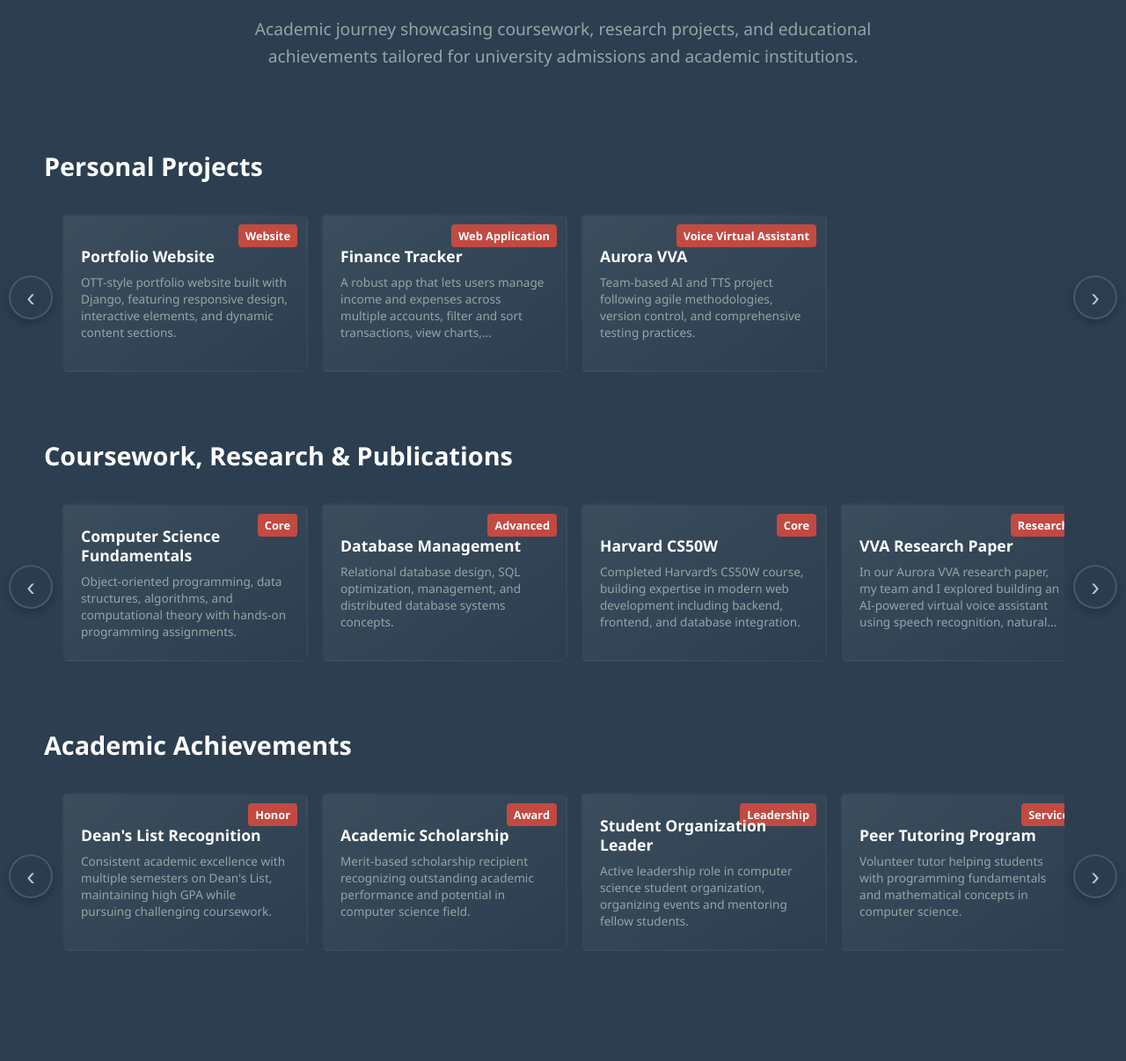
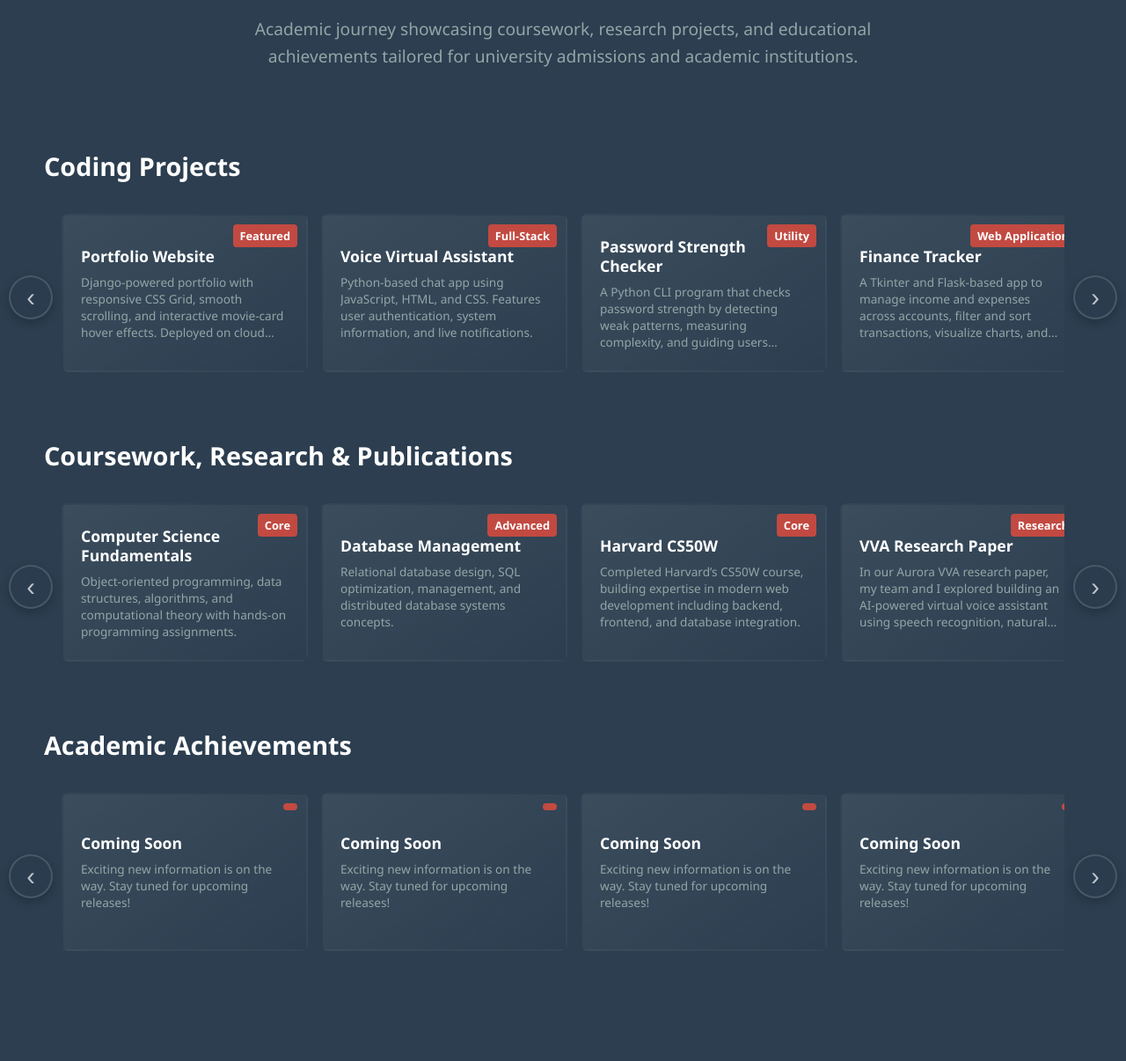
Before and after one commit to zaid3004/portfolio-website, a Django app: page /university in a window 1280 px wide. Shown: the part 222-1428 px from the top of the page at 88% size. Run offline with Django 5.2, Linux system fonts and the light colour scheme.

Commit message:
added more info cards, modal content for said cards and the remaining cards have the coming soon message

```diff
--- a/website/static/website/js/exploded-view.js
+++ b/website/static/website/js/exploded-view.js
@@ -29,6 +29,7 @@ const cardData = {
             { text: 'View Certificate', url: '#' }
         ]
     },
+
     'Accenture Job Simulation': {
         rating: 'June 2024',
         title: 'Accenture Job Simulation',
@@ -57,6 +58,7 @@ const cardData = {
             { text: 'View Certificate', url: '#' }
         ]
     },
+
     'JP Morgan & Chase Program': {
         rating: 'July 2024',
         title: 'JP Morgan & Chase Program',
@@ -85,6 +87,7 @@ const cardData = {
             { text: 'View Certificate', url: '#' }
         ]
     },
+
     'The Forage Programs': {
         rating: '2024 - 2025',
         title: 'The Forage Programs',
@@ -113,6 +116,7 @@ const cardData = {
             { text: 'View Certificates', url: '#' }
         ]
     },
+
     'Python Ecosystem': {
         rating: 'Intermediate',
         title: 'Python Ecosystem',
@@ -142,6 +146,7 @@ const cardData = {
             { text: 'Live Demo Of VVA', url: 'https://orion-vva.vercel.app' }
         ]
     },
+
     'JavaScript, HTML and CSS': {
         rating: 'Advanced',
         title: 'JavaScript, HTML And CSS',
@@ -169,6 +174,7 @@ const cardData = {
         },
         links: []
     },
+
     'Database Management': {
         rating: 'Beginner',
         title: 'Database Management',
@@ -194,6 +200,7 @@ const cardData = {
         },
         links: []
     },
+
     'Version Control': {
         rating: 'Advanced',
         title: 'Version Control',
@@ -220,6 +227,7 @@ const cardData = {
             { text: 'View GitHub', url: 'https://github.com/zaid3004' }
         ]
     },
+
     'Portfolio Website': {
         rating: "Featured - You're Here!",
         title: 'Portfolio Website',
@@ -245,6 +253,7 @@ const cardData = {
             { text: 'View Repository', url: 'https://github.com/zaid3004/portfolio-website' }
         ]
     },
+
     'Voice Virtual Assistant': {
         rating: 'Orion VVA - Public',
         title: 'Voice Virtual Assistant',
@@ -271,6 +280,7 @@ const cardData = {
             { text: 'View Repository', url: 'https://github.com/zaid3004/orion-vva' }
         ]
     },
+
     'Finance Tracker': {
         rating: 'Web Application - Not Public',
         title: 'Finance Tracker',
@@ -296,6 +306,7 @@ const cardData = {
             { text: 'View Code', url: 'https://github.com/zaid3004/finance-tracker' }
         ]
     },
+
     'QR Code Generator': {
         rating: 'Image Generator - Not Public',
         title: 'QR Code Generator',
@@ -320,6 +331,7 @@ const cardData = {
             { text: 'View Code', url: 'https://github.com/zaid3004/qr-generator' }
         ]
     },
+
     'Harvard CS50W': {
         rating: '2025',
         title: 'Harvard CS50W: Web Development With Python & JavaScript',
@@ -343,6 +355,7 @@ const cardData = {
             { text: 'View Certificate', url: '#' }
         ]
     },
+
     'MUN Leadership': {
         rating: '2025',
         title: 'Model United Nations – Head of Technology',
@@ -365,7 +378,193 @@ const cardData = {
             { text: 'Event Website', url: 'https://gcs-mun.vercel.app' },
             { text: 'Leadership Recognition', url: '#' }
         ]
-    }
+    },
+
+    'Aurora VVA': {
+        rating: 'Voice Virtual Assistant',
+        title: 'Aurora VVA',
+        description: 'A collaborative AI-powered voice assistant project using Python, speech recognition, and text-to-speech, built with agile methods, version control, and comprehensive testing.',
+        sections: {
+            'Core Features': [
+                'Real-time speech recognition and synthesis',
+                'Command execution and task automation',
+                'Conversation logging and analysis',
+                'Error handling and fallback responses'
+            ],
+            'Development Practices': [
+                'Agile methodology with sprint planning',
+                'Version control using GitHub',
+                'Unit testing and debugging',
+                'Team-based collaboration'
+            ],
+            'Key Outcomes': [
+                'Built a functional VVA prototype',
+                'Strengthened teamwork and agile practices',
+                'Presented project outcomes in a research setting'
+            ]
+        },
+        links: [
+            { text: 'View Project', url: '#' }
+        ]
+    },
+
+    'Password Strength Checker': {
+        rating: 'Utility',
+        title: 'Password Strength Checker',
+        description: 'A Python CLI tool that evaluates password security by detecting weak patterns, measuring complexity, and guiding users toward creating stronger choices.',
+        sections: {
+            'Functionality': [
+                'Checks against common password lists',
+                'Analyzes character variety and length',
+                'Detects weak sequential patterns',
+                'Generates strength feedback'
+            ],
+            'Technical Implementation': [
+                'Developed with Python standard libraries',
+                'Regex for pattern recognition',
+                'CLI-based secure input handling',
+                'Extensible design for new rules'
+            ],
+            'Applications': [
+                'Improves user awareness of security',
+                'Can be integrated into login systems',
+                'Provides educational feedback on security'
+            ]
+        },
+        links: [
+            { text: 'View Code', url: '#' }
+        ]
+    },
+
+    'Computer Science Fundamentals': {
+        rating: 'Core',
+        title: 'Computer Science Fundamentals',
+        description: 'Coursework covering OOP, data structures, algorithms, and computational theory with practical coding assignments.',
+        sections: {
+            'Core Topics': [
+                'Object-Oriented Programming (OOP)',
+                'Data Structures and Algorithms',
+                'Computational theory and complexity',
+                'Problem-solving with pseudocode'
+            ],
+            'Technical Skills': [
+                'Algorithm design and analysis',
+                'Debugging and testing techniques',
+                'Memory and runtime optimization',
+                'Abstract data type implementation'
+            ],
+            'Coursework Projects': [
+                'Implemented sorting and search algorithms',
+                'Built OOP-based mini applications',
+                'Applied computational theory concepts',
+                'Developed structured programming assignments'
+            ]
+        },
+        links: [
+            { text: 'View Coursework', url: '#' }
+        ]
+    },
+
+    'VVA Research Paper': {
+        rating: 'Research',
+        title: 'Aurora VVA Research Paper',
+        description: 'Team-authored research paper on building an AI-powered virtual assistant using speech recognition, NLP, and Python-based automation.',
+        sections: {
+            'Research Focus': [
+                'Speech recognition techniques',
+                'Natural Language Processing (NLP)',
+                'Task automation in Python',
+                'AI-driven conversational design'
+            ],
+            'Methodology': [
+                'Agile project workflow',
+                'Collaborative research writing',
+                'Experimentation and prototyping',
+                'Performance evaluation and testing'
+            ],
+            'Contributions': [
+                'Co-authored and reviewed research content',
+                'Presented findings with team',
+                'Explored future improvements for VVAs',
+                'Strengthened academic research skills'
+            ]
+        },
+        links: [
+            { text: 'Read Paper', url: '#' }
+        ]
+    },
+    'Development Tools': {
+        rating: 'Tools',
+        title: 'Development Tools',
+        description: 'Experience with modern development environments, debugging utilities, and version control workflows to streamline coding and collaboration.',
+        sections: {
+            'Core Tools': [
+                'Git and GitHub workflows',
+                'VS Code with productivity extensions',
+                'Integrated terminal and build tools'
+            ],
+            'Debugging & Testing': [
+                'Debugging with breakpoints and logs',
+                'Unit and integration testing',
+                'Automated testing frameworks',
+                'Error handling and profiling tools'
+            ],
+            'Workflow & Optimization': [
+                'Branching strategies for collaboration',
+                'Code reviews and pull requests',
+                'Performance profiling and optimization',
+                'Continuous improvement practices'
+            ]
+        },
+        links: [
+            { text: 'View Setup', url: '#' }
+        ]
+    },
+    'APIs & Services': {
+        rating: 'Integration',
+        title: 'APIs & Services',
+        description: 'Hands-on experience designing, building, and integrating APIs for seamless data exchange and service interaction across applications.',
+        sections: {
+            'Core Skills': [
+                'REST API design and implementation',
+                'Flask and Django-based endpoints',
+                'JSON and XML data handling',
+                'Authentication and authorization in APIs'
+            ],
+            'Integrations': [
+                'Currency conversion API in Finance Tracker',
+                'Third-party data imports and exports',
+                'Excel/CSV integration using Pandas',
+                'External library and service integration'
+            ],
+            'Best Practices': [
+                'Error handling and validation',
+                'Secure API communication',
+                'Documentation for API usage',
+                'Testing endpoints with Postman and Pytest'
+            ]
+        },
+        links: [
+            { text: 'View Finance Tracker', url: '#' }
+        ]
+    },
+    'Coming Soon': {
+    rating: '',
+    title: 'Coming Soon!',
+    description: 'Exciting new projects are on the way. Stay tuned for upcoming releases!',
+    sections: {
+        'What to Expect': [
+            'Innovative coding projects',
+            'More advanced web applications',
+            'Cutting-edge AI tools',
+            'Open-source contributions'
+        ]
+    },
+    links: [
+        { text: 'Check Back Later', url: '#' }
+    ]
+}
+
 };
 
 function normalizeKey(s) {
@@ -472,5 +671,5 @@ document.addEventListener('DOMContentLoaded', function () {
             if (this.classList.contains('left')) moviesRow.scrollBy({ left: -cardWidth * 2, behavior: 'smooth' });
             else moviesRow.scrollBy({ left: cardWidth * 2, behavior: 'smooth' });
         });
-    });
+    }); 1
 });
--- a/website/templates/website/university.html
+++ b/website/templates/website/university.html
@@ -26,26 +26,36 @@
         </section>
 
         <section class="content-section">
-            <!-- Academic Projects Section -->
+            <!-- Coding Projects Section -->
             <div class="portfolio-section">
-                <h2 class="section-title">Personal Projects</h2>
+                <h2 class="section-title">Coding Projects</h2>
                 <div class="movies-container">
                     <button class="scroll-btn left">‹</button>
                     <div class="movies-row">
                         <div class="movie-card">
-                            <div class="movie-rating">Website</div>
+                            <div class="movie-rating">Featured</div>
                             <h3 class="movie-title">Portfolio Website</h3>
-                            <p class="movie-description">OTT-style portfolio website built with Django, featuring responsive design, interactive elements, and dynamic content sections.</p>
+                            <p class="movie-description">Django-powered portfolio with responsive CSS Grid, smooth scrolling, and interactive movie-card hover effects. Deployed on cloud infrastructure.</p>
+                        </div>
+                        <div class="movie-card">
+                            <div class="movie-rating">Full-Stack</div>
+                            <h3 class="movie-title">Voice Virtual Assistant</h3>
+                            <p class="movie-description">Python-based chat app using JavaScript, HTML, and CSS. Features user authentication, system information, and live notifications.</p>
+                        </div>
+                        <div class="movie-card">
+                            <div class="movie-rating">Utility</div>
+                            <h3 class="movie-title">Password Strength Checker</h3>
+                            <p class="movie-description">A Python CLI program that checks password strength by detecting weak patterns, measuring complexity, and guiding users toward creating more secure passwords.</p>
                         </div>
                         <div class="movie-card">
                             <div class="movie-rating">Web Application</div>
                             <h3 class="movie-title">Finance Tracker</h3>
-                            <p class="movie-description">A robust app that lets users manage income and expenses across multiple accounts, filter and sort transactions, view charts, import/export data, and use built-in currency conversion.</p>
+                            <p class="movie-description">A Tkinter and Flask-based app to manage income and expenses across accounts, filter and sort transactions, visualize charts, and use built-in currency conversion with Excel/CSV import and export.</p>
                         </div>
                         <div class="movie-card">
-                            <div class="movie-rating">Voice Virtual Assistant</div>
-                            <h3 class="movie-title">Aurora VVA </h3>
-                            <p class="movie-description">Team-based AI and TTS project following agile methodologies, version control, and comprehensive testing practices.</p>
+                            <div class="movie-rating">Tool</div>
+                            <h3 class="movie-title">QR Code Generator</h3>
+                            <p class="movie-description">A Python program with a Tkinter UI that generates QR codes from text, displays them live, and allows saving in both PNG and PDF formats.</p>
                         </div>
                     </div>
                     <button class="scroll-btn right">›</button>
@@ -90,24 +100,24 @@
                     <button class="scroll-btn left">‹</button>
                     <div class="movies-row">
                         <div class="movie-card">
-                            <div class="movie-rating">Honor</div>
-                            <h3 class="movie-title">Dean's List Recognition</h3>
-                            <p class="movie-description">Consistent academic excellence with multiple semesters on Dean's List, maintaining high GPA while pursuing challenging coursework.</p>
+                            <div class="movie-rating"></div>
+                            <h3 class="movie-title">Coming Soon</h3>
+                            <p class="movie-description">Exciting new information is on the way. Stay tuned for upcoming releases!</p>
                         </div>
                         <div class="movie-card">
-                            <div class="movie-rating">Award</div>
-                            <h3 class="movie-title">Academic Scholarship</h3>
-                            <p class="movie-description">Merit-based scholarship recipient recognizing outstanding academic performance and potential in computer science field.</p>
+                            <div class="movie-rating"></div>
+                            <h3 class="movie-title">Coming Soon</h3>
+                            <p class="movie-description">Exciting new information is on the way. Stay tuned for upcoming releases!</p>
                         </div>
                         <div class="movie-card">
-                            <div class="movie-rating">Leadership</div>
-                            <h3 class="movie-title">Student Organization Leader</h3>
-                            <p class="movie-description">Active leadership role in computer science student organization, organizing events and mentoring fellow students.</p>
+                            <div class="movie-rating"></div>
+                            <h3 class="movie-title">Coming Soon</h3>
+                            <p class="movie-description">Exciting new information is on the way. Stay tuned for upcoming releases!</p>
                         </div>
                         <div class="movie-card">
-                            <div class="movie-rating">Service</div>
-                            <h3 class="movie-title">Peer Tutoring Program</h3>
-                            <p class="movie-description">Volunteer tutor helping students with programming fundamentals and mathematical concepts in computer science.</p>
+                            <div class="movie-rating"></div>
+                            <h3 class="movie-title">Coming Soon</h3>
+                            <p class="movie-description">Exciting new information is on the way. Stay tuned for upcoming releases!</p>
                         </div>
                     </div>
                     <button class="scroll-btn right">›</button>
```
Also changed, not shown: website/templates/website/developer.html (+21 -52 lines), website/templates/website/recruiters.html (+24 -8 lines).
